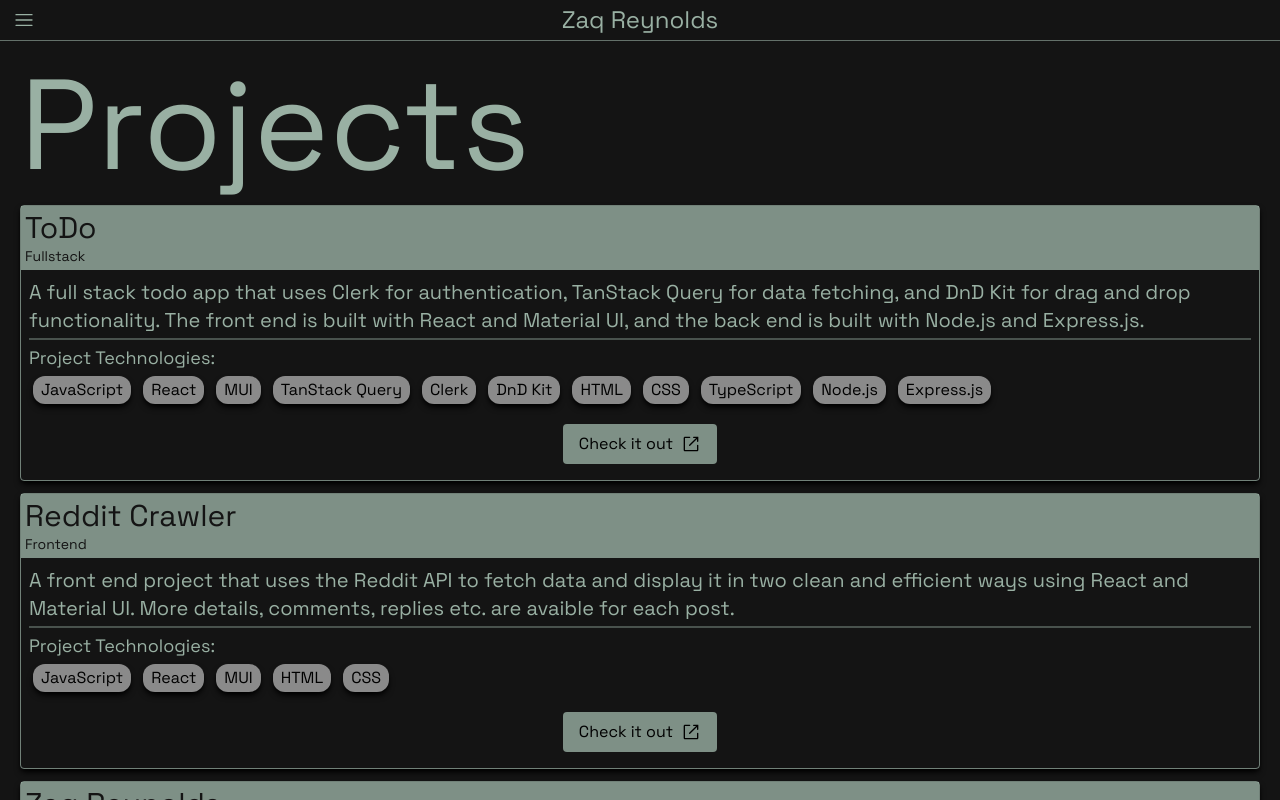
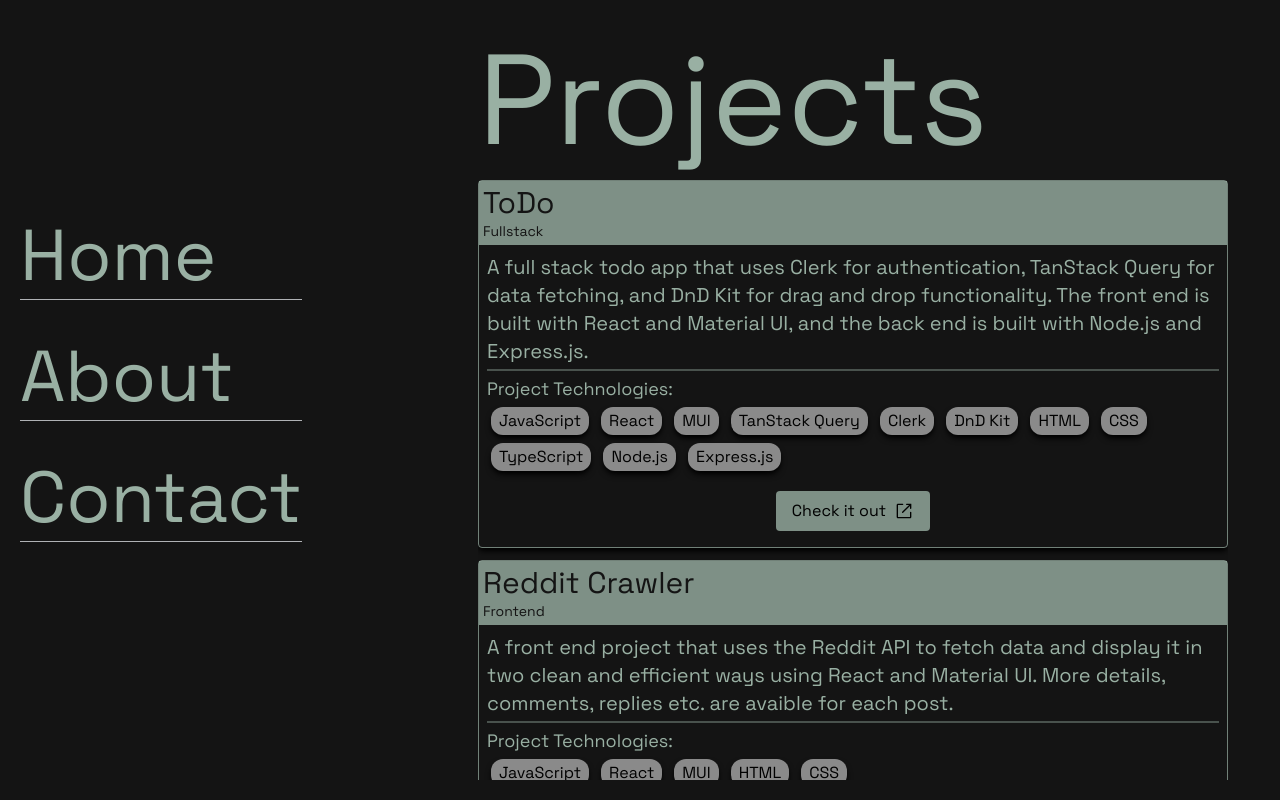
Before and after one commit to zaqreynolds/zaqreynolds, a Next.js app: page /projects in a window 1280 px wide. Built offline with nearby package versions, Linux system fonts and the light colour scheme.

Commit message:
Refactor: Update content and layout in About, Contact, Projects pages - Updated text content in AboutBody component - Adjusted layout and added PrimaryNav component to page components

```diff
--- a/app/about/AboutBody.tsx
+++ b/app/about/AboutBody.tsx
@@ -8,9 +8,8 @@ const AboutBody = () => {
       </p>
       <br />
       <p>
-        With a career spanning over five years in the tech industry, I have
-        developed a robust skill set in building and optimizing web applications
-        that deliver a seamless user experience.
+        Since 2021 I have developed a robust skill set in building and
+        optimizing web applications that deliver a seamless user experience.
       </p>
       <br />
       <p>
--- a/app/about/page.tsx
+++ b/app/about/page.tsx
@@ -1,13 +1,23 @@
 import Header from "@/app/components/Header";
 import AboutBody from "./AboutBody";
+import PrimaryNav from "../components/PrimaryNav";
 
 const About = () => {
   return (
-    <main className="flex flex-col p-5 z-0 overflow-y-auto">
-      <h1 className="mb-4 text-5xl sm:text-6xl lg:text-8xl xl:text-9xl">
-        About
-      </h1>
-      <AboutBody />
+    <main className="flex flex-col p-5 z-0 overflow-hidden">
+      <div className="flex flex-1 overflow-hidden">
+        <div className="hidden md:flex h-full">
+          <PrimaryNav />
+        </div>
+        <div className="flex flex-col flex-1 md:mr-8 md:mt-4 overflow-hidden">
+          <h1 className="mb-4 text-5xl sm:text-6xl lg:text-8xl xl:text-9xl">
+            About
+          </h1>
+          <div className="flex-grow overflow-y-auto">
+            <AboutBody />
+          </div>
+        </div>
+      </div>
     </main>
   );
 };
--- a/app/components/Header.tsx
+++ b/app/components/Header.tsx
@@ -18,7 +18,9 @@ const Header = () => {
   }, [pathname]);
 
   return (
-    <header className={`${isHome ? `hidden` : `block`} pt-1 w-full z-50`}>
+    <header
+      className={`${isHome ? `hidden` : `md:hidden block`}  pt-1 w-full z-50`}
+    >
       <div className="px-2 flex justify-center">
         <DropDownMenu />
         <div className="grow" />
--- a/app/contact/page.tsx
+++ b/app/contact/page.tsx
@@ -2,6 +2,7 @@ import ContactForm from "./ContactForm";
 import { contactSchema } from "../contactSchema";
 import { GitHubLogoIcon, LinkedInLogoIcon } from "@radix-ui/react-icons";
 import Link from "next/link";
+import PrimaryNav from "../components/PrimaryNav";
 
 const Contact = () => {
   const onFormAction = async (formData: FormData) => {
@@ -25,15 +26,20 @@ const Contact = () => {
   };
 
   return (
-    <main className="flex flex-col p-5 z-0 overflow-y-auto w-full">
+    <main className="flex flex-col p-5 z-0 overflow-hidden">
+      <div className="flex flex-1 overflow-hidden">
+        <div className="hidden md:flex h-full">
+          <PrimaryNav />
+        </div>
+        <div className="flex flex-col flex-1 md:mr-8 md:mt-4 overflow-hidden">
           <h1 className="mb-4 text-5xl sm:text-6xl lg:text-8xl xl:text-9xl">
             Contact
           </h1>
           <div className="flex-1 flex flex-col justify-between">
             <div>
               <p>
-            I&apos;m always open to new opportunities. Feel free to reach out
-            and tell me a little bit about yourself or your project.
+                I&apos;m always open to new opportunities. Feel free to reach
+                out and tell me a little bit about yourself or your project.
               </p>
             </div>
             <ContactForm onFormAction={onFormAction} />
@@ -57,6 +63,8 @@ const Contact = () => {
               </Link>
             </div>
           </div>
+        </div>
+      </div>
     </main>
   );
 };
--- a/app/projects/ProjectCard.tsx
+++ b/app/projects/ProjectCard.tsx
@@ -2,29 +2,17 @@ import Link from "next/link";
 import { ExternalLinkIcon } from "@radix-ui/react-icons";
 import TechChip from "../components/TechChip";
 
-type ProjectType = "full" | "front" | "back";
+type Project = {
+  title: string;
+  type: string;
+  description: string;
+  tech: string[];
+  destination: string;
+};
 
-const ProjectCard = ({
-  title = "Project Title",
-  type,
-  description = "Project Description",
-  techStack = [
-    "Technology 1",
-    "Technology 2",
-    "Technology 3",
-    "Technology 4",
-    "Technology 5",
-  ],
-  destination = "",
-}: {
-  title: string;
-  type: ProjectType;
-  description: string;
-  techStack: string[];
-  destination: string;
-}) => {
-  const handleType = (type: ProjectType) => {
-    switch (type) {
+const ProjectCard = (project: Project) => {
+  const handleType = ({ project }: { project: { type: string } }) => {
+    switch (project.type) {
       case "full":
         return "Fullstack";
       case "front":
@@ -39,16 +27,16 @@ const ProjectCard = ({
   return (
     <div className="mb-3 border border-lightOlive border-opacity-70 rounded shadow-md shadow-black hover:border-opacity-100 hover:bg-hover hover:shadow-lg hover:mb-6 transition-all duration-500">
       <div className="flex flex-col p-1 bg-lightOlive bg-opacity-80">
-        <h2 className=" text-3xl text-background ">{title}</h2>
-        <p className="text-background text-sm">{handleType(type)}</p>
+        <h2 className=" text-3xl text-background ">{project.title}</h2>
+        <p className="text-background text-sm">{handleType({ project })}</p>
       </div>
       <div className="flex flex-col p-2">
         <h3 className="text-xl pb-1 border-b-2 border-lightOlive border-opacity-40">
-          {description}
+          {project.description}
         </h3>
         <h4 className="text-lg pt-1">Project Technologies:</h4>
         <ul className="flex flex-wrap">
-          {techStack.map((tech, index) => (
+          {project.tech.map((tech, index) => (
             <li key={index} className="p-1, mr-1">
               <TechChip tech={tech} />
             </li>
@@ -56,7 +44,7 @@ const ProjectCard = ({
         </ul>
         <div className="flex justify-center">
           <Link
-            href={destination}
+            href={project.destination}
             target="_blank"
             rel="noopener noreferrer"
             className="bg-lightOlive bg-opacity-80 text-black flex items-center w-fit my-2 py-2 px-4 mt-4 rounded hover:bg-opacity-100  "
--- /dev/null
+++ b/app/projects/ProjectData.ts
@@ -0,0 +1,50 @@
+const projectData = [
+  {
+    title: "ToDo",
+    type: "full",
+    description:
+      "A full stack todo app that uses Clerk for authentication, TanStack Query for data fetching, and DnD Kit for drag and drop functionality. The front end is built with React and Material UI, and the back end is built with Node.js and Express.js.",
+    tech: [
+      "JavaScript",
+      "React",
+      "MUI",
+      "TanStack Query",
+      "Clerk",
+      "DnD Kit",
+      "HTML",
+      "CSS",
+      "TypeScript",
+      "Node.js",
+      "Express.js",
+    ],
+    destination: "https://todo.metatech.dev",
+  },
+  {
+    title: "Reddit Crawler",
+    type: "front",
+    description:
+      "A front end project that uses the Reddit API to fetch data and display it in two clean and efficient ways using React and Material UI.  More details, comments, replies etc. are avaible for each post.",
+    tech: ["JavaScript", "React", "MUI", "HTML", "CSS"],
+    destination: "https://redditcrawler.netlify.app/",
+  },
+  {
+    title: "Zaq Reynolds",
+    type: "full",
+    description:
+      "The website you are currently on! A full stack project built with Next.js, and TypeScript. ",
+    tech: [
+      "Next.js",
+      "React",
+      "TypeScript",
+      "TailwindCSS",
+      "Shadcn/ui",
+      "React-Hook-Form",
+      "Zod",
+      "Radix-UI",
+      "HTML",
+    ],
+    destination: "/",
+  },
+];
+
+export default projectData;
--- a/app/projects/page.tsx
+++ b/app/projects/page.tsx
@@ -1,64 +1,31 @@
+import PrimaryNav from "../components/PrimaryNav";
 import ProjectCard from "./ProjectCard";
-
-const toDoDescription =
-  "A full stack todo app that uses Clerk for authentication, TanStack Query for data fetching, and DnD Kit for drag and drop functionality. The front end is built with React and Material UI, and the back end is built with Node.js and Express.js.";
-
-const redditCrawlerDescription =
-  "A front end project that uses the Reddit API to fetch data and display it in two clean and efficient ways using React and Material UI.  More details, comments, replies etc. are avaible for each post.";
-
-const zaqReynoldsDescription =
-  "The website you are currently on! A full stack project built with Next.js, and TypeScript. ";
+import projectData from "./ProjectData";
 
 const Projects = () => {
   return (
-    <main className="flex flex-col p-5 z-0 w-full overflow-y-auto">
-      <h1 className="mb-4 text-5xl sm:text-6xl lg:text-8xl xl:text-9xl">
-        Projects
-      </h1>
-      <div className="flex flex-col ">
-        <ProjectCard
-          title="ToDo"
-          type="full"
-          description={toDoDescription}
-          techStack={[
-            "JavaScript",
-            "React",
-            "MUI",
-            "TanStack Query",
-            "Clerk",
-            "DnD Kit",
-            "HTML",
-            "CSS",
-            "TypeScript",
-            "Node.js",
-            "Express.js",
-          ]}
-          destination="https://todo.metatech.dev"
-        />
-        <ProjectCard
-          title="Reddit Crawler"
-          type="front"
-          description={redditCrawlerDescription}
-          techStack={["JavaScript", "React", "MUI", "HTML", "CSS"]}
-          destination="https://redditcrawler.netlify.app/"
-        />
-        <ProjectCard
-          title="Zaq Reynolds"
-          type="full"
-          description={zaqReynoldsDescription}
-          techStack={[
-            "Next.js",
-            "React",
-            "TypeScript",
-            "TailwindCSS",
-            "Shadcn/ui",
-            "React-Hook-Form",
-            "Zod",
-            "Radix-UI",
-            "HTML",
-          ]}
-          destination="/"
-        />
+    <main className="flex flex-col p-5 z-0 overflow-y-hidden">
+      <div className="flex flex-1 overflow-hidden">
+        <div className="hidden md:flex h-full">
+          <PrimaryNav />
+        </div>
+        <div className="flex flex-col flex-1 md:mr-8 md:mt-4">
+          <h1 className="mb-4 text-5xl sm:text-6xl lg:text-8xl xl:text-9xl">
+            Projects
+          </h1>
+          <div className="flex-grow overflow-y-auto">
+            {projectData.map((project) => (
+              <ProjectCard
+                key={project.title}
+                title={project.title}
+                type={project.type}
+                description={project.description}
+                tech={project.tech}
+                destination={project.destination}
+              />
+            ))}
+          </div>
+        </div>
       </div>
     </main>
   );
```
Lines whose indentation alone changed are shown as unchanged.
